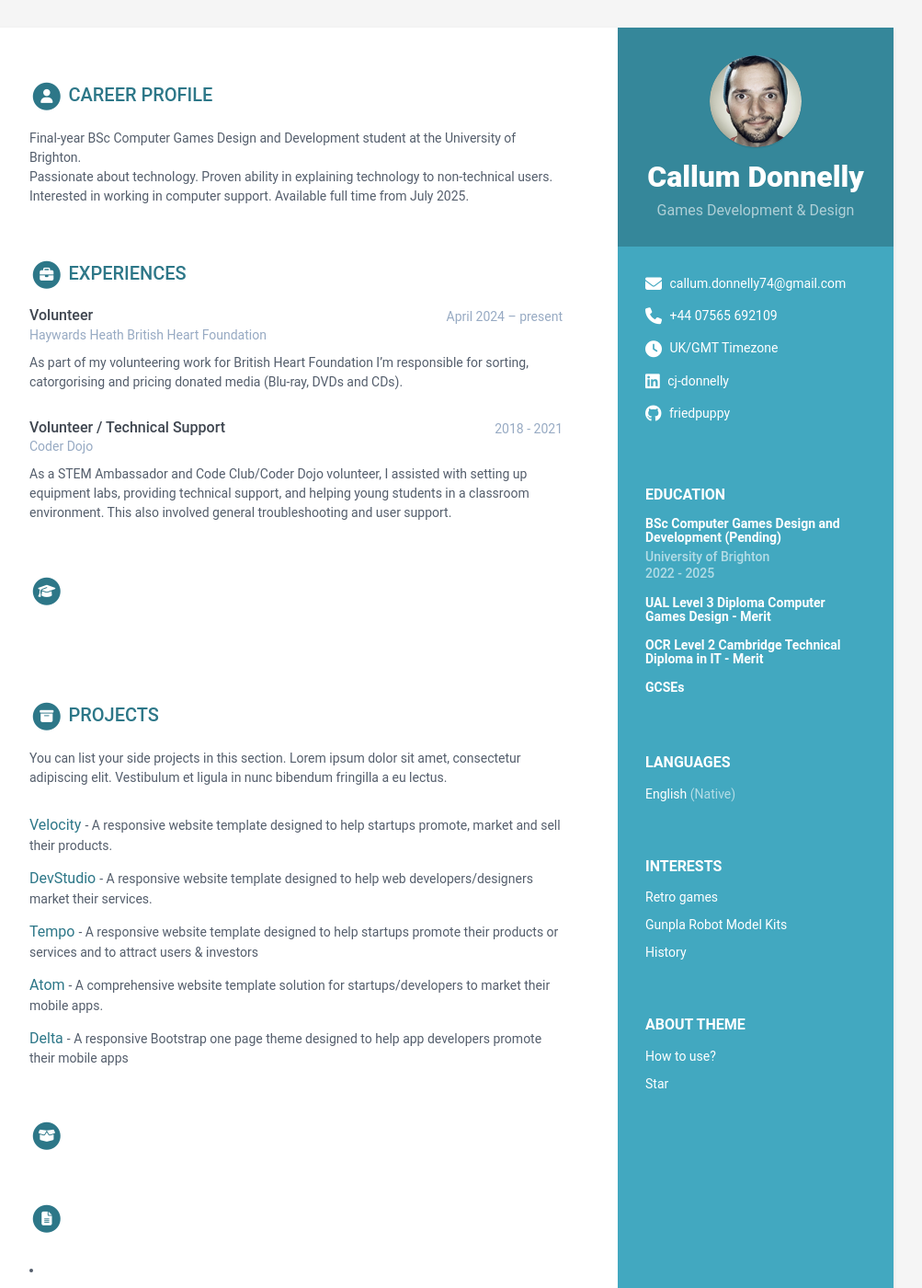
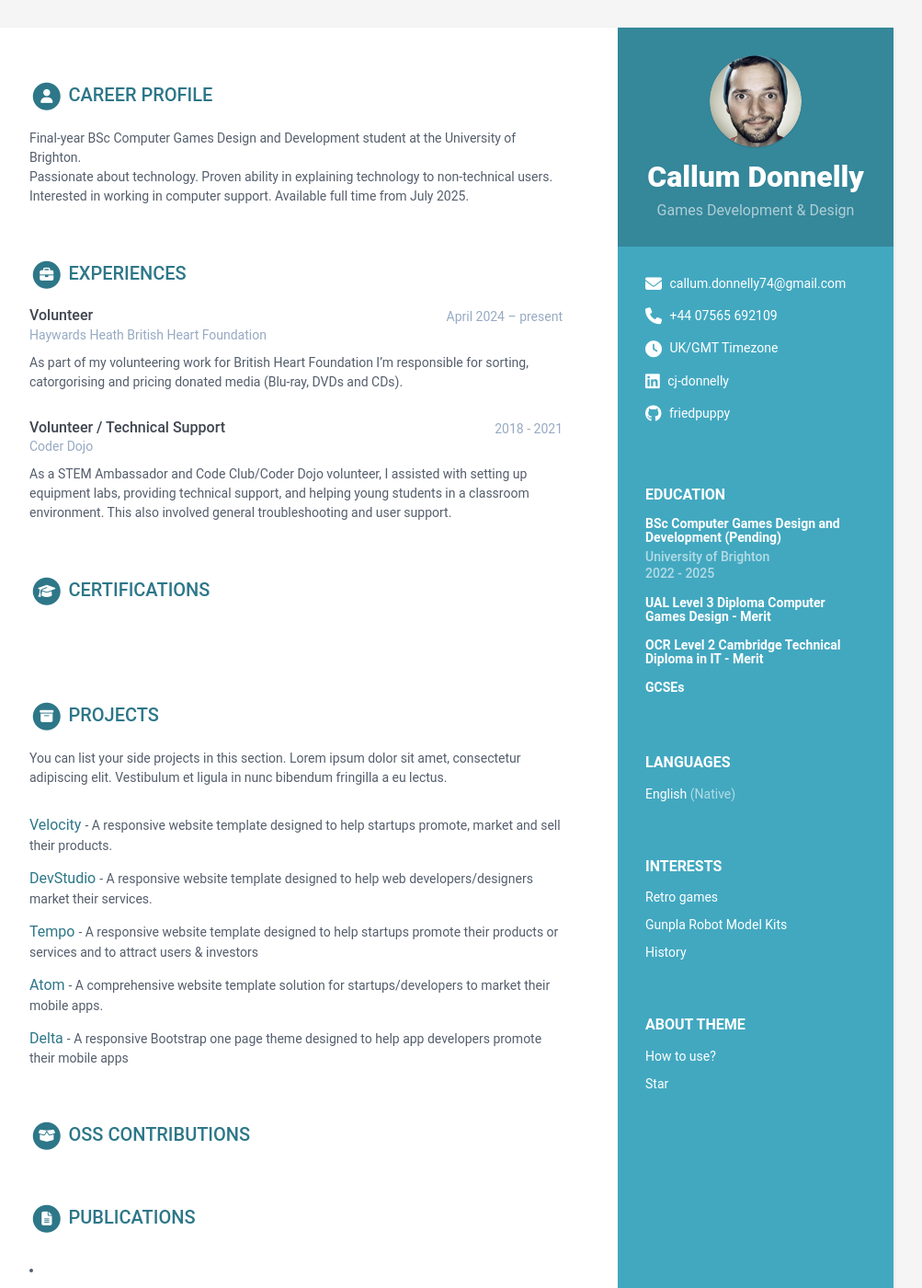
Before and after one commit to friedpuppy/online-cv, a Jekyll site: the page built from index.html, in a window 1280 px wide and 1400 px high. Shown: the whole window at 92% size, without its empty margins (168-1171 px from the left). Built offline with Jekyll 4.4.1, drawn with Linux system fonts in a browser that asks for light colours.

Commit message:
Update data.yml

```diff
--- a/_data/data.yml
+++ b/_data/data.yml
@@ -101,7 +101,7 @@ experiences:
       As a STEM Ambassador and Code Club/Coder Dojo volunteer, I assisted with setting up equipment labs, providing technical support, and helping young students in a classroom environment.  This also involved general troubleshooting and user support.
 
 certifications:
-  title:
+  title: Certifications
   list:
   - name:
     start:
@@ -148,7 +148,7 @@ projects:
     tagline: "A responsive Bootstrap one page theme designed to help app developers promote their mobile apps"
 
 oss:
-  title:
+  title: OSS Contributions
   intro: >
 
   contributions:
@@ -165,7 +165,7 @@ oss:
     tagline:
 
 publications:
-  title:
+  title: Publications
   intro: |
 
   papers:
```
